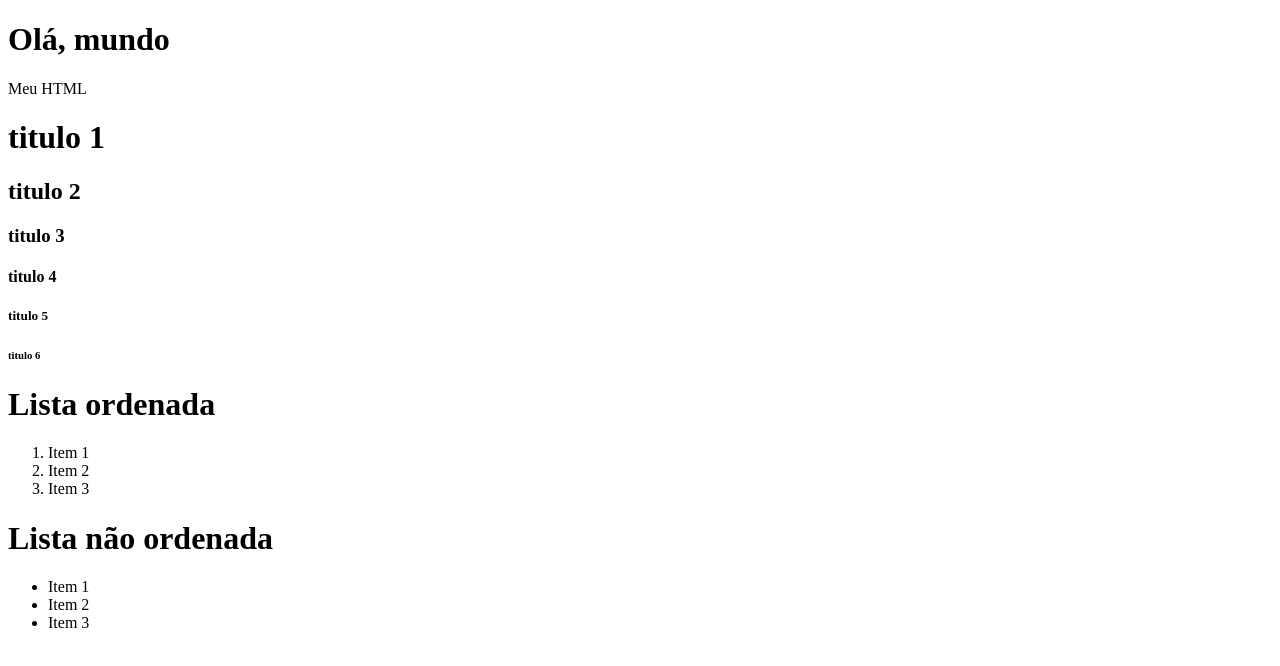
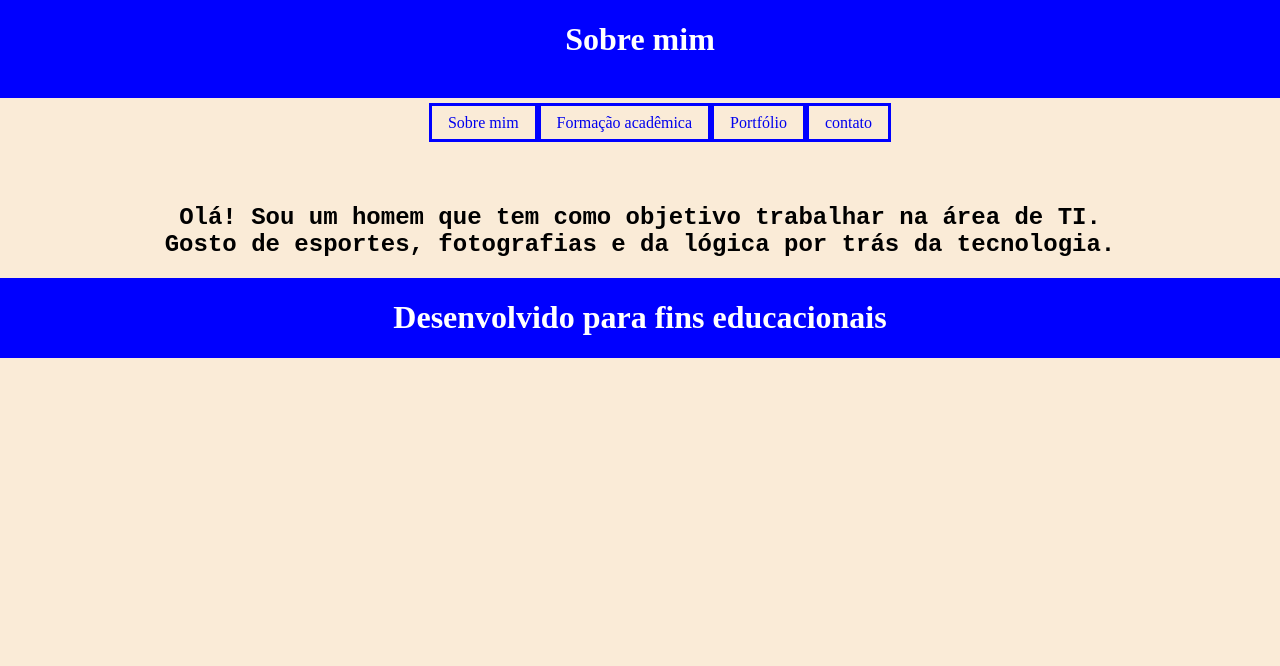
Before and after one commit to arthuhpk/teste01, a plain HTML site: page index.html in a window 1280 px wide. Drawn offline with Linux system fonts and the light colour scheme.

Commit message:
Add files via upload

```diff
--- a/index.html
+++ b/index.html
@@ -3,30 +3,81 @@
 <head>
     <meta charset="UTF-8">
     <meta name="viewport" content="width=device-width, initial-scale=1.0">
-    <title>Document</title>
+    <title>Sobre mim</title>
+    <style>
+        body{
+            margin: 0;
+            background-color: antiquewhite;
+            font-family: inherit;
+        }
+
+        .container{
+            display: grid;
+        }
+
+        header{
+            grid-column-start: 1;
+            grid-column-end: 12;
+            background-color: blue;
+        }
+
+        .menu{
+            grid-column-start: 6;
+            grid-column-end: 12;
+            justify-content: center;
+            gap: 20px;
+        }
+
+        ul{
+            list-style-type: none;
+            color: blue;
+        }
+
+        a,
+        a:link{
+            text-decoration: none;
+            padding: 8px 16px;
+            border: solid blue;
+        }
+
+        li{
+            float: left;
+        }
+
+        a:hover{
+            background-color: blue;
+            color: white;
+        }
+
+        footer{
+            grid-column-start: 1;
+            grid-column-end: 12;
+            background-color: blue;
+            color: white;
+            text-align: center;
+        }
+    </style>
 </head>
 <body>
-    <h1>Olá, mundo</h1>
-    <p>Meu HTML</p>
-    <h1>titulo 1</h1>
-    <h2>titulo 2</h2>
-    <h3>titulo 3</h3>
-    <h4>titulo 4</h4>
-    <h5>titulo 5</h5>
-    <h6>titulo 6</h6>
+    <header class="container">
+        <h1 style="color: white; text-align: center;">Sobre mim</h1>
+        <br>
+    </header>
+    <nav class="container menu">
+        <ul>
+            <li><a href="index.html">Sobre mim</a></li>
+            <li><a href="academic.html">Formação acadêmica</a></li>
+            <li><a href="port.html">Portfólio</a></li>
+            <li><a href="contato.html">contato</a></li>
+        </ul>
+    </nav>
+    <br>
+    <br>
 
-    <h1>Lista ordenada</h1>
-    <ol>
-        <li>Item 1</li>
-        <li>Item 2</li>
-        <li>Item 3</li>
-    </ol>
-    <h1>Lista não ordenada</h1>
-    <ul>
-        <li>Item 1</li>
-        <li>Item 2</li>
-        <li>Item 3</li>
-    </ul>
+    <h2 style="text-align: center; font-family: 'Courier New', Courier, monospace">Olá! Sou um homem que tem como objetivo trabalhar na área de TI.<br>Gosto de esportes, fotografias e da lógica por trás da tecnologia.</h2>
 
+    <footer class="container">
+        <h1>Desenvolvido para fins educacionais</h1>
+    </footer>
 </body>
 </html>
```
